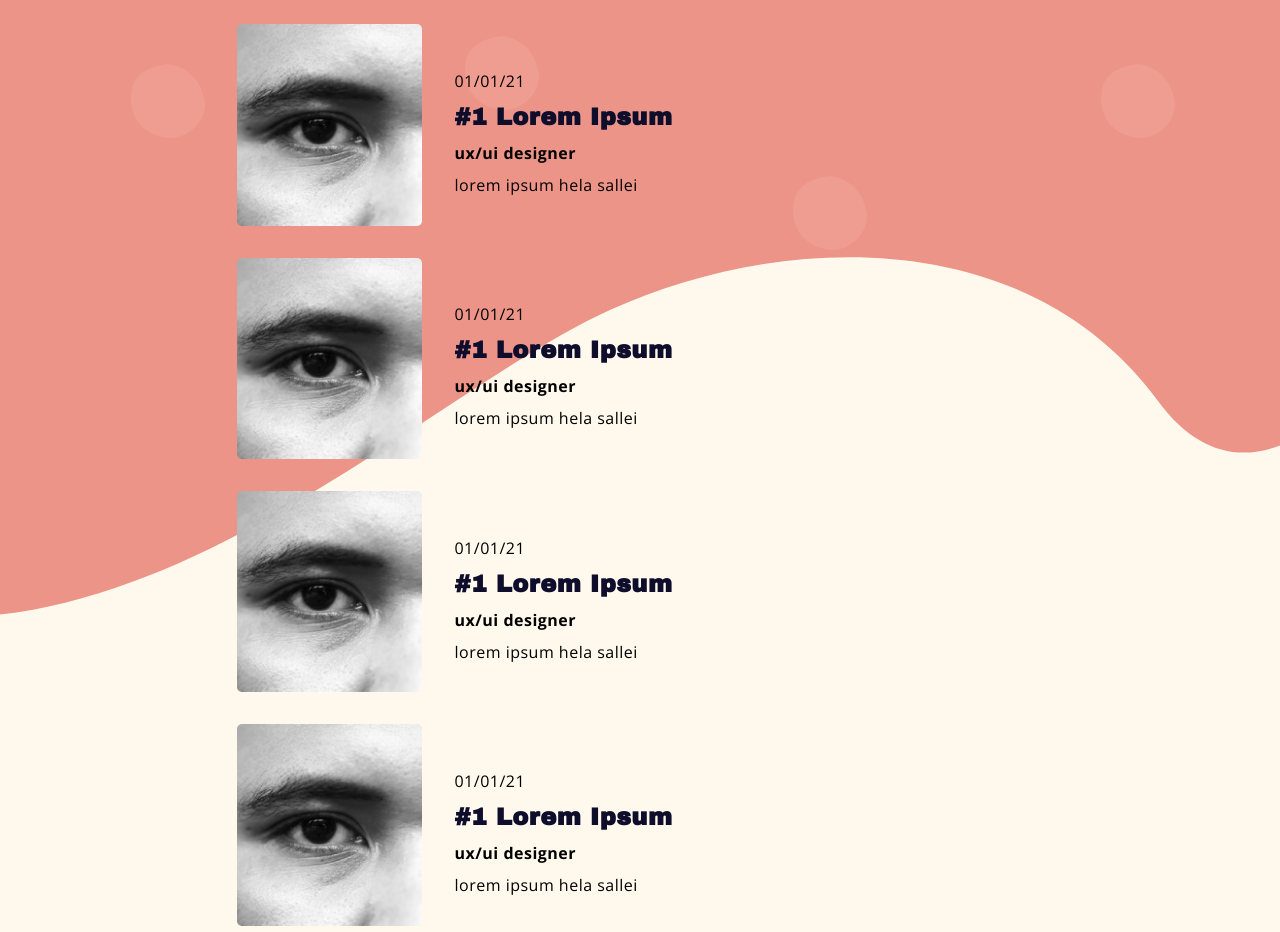
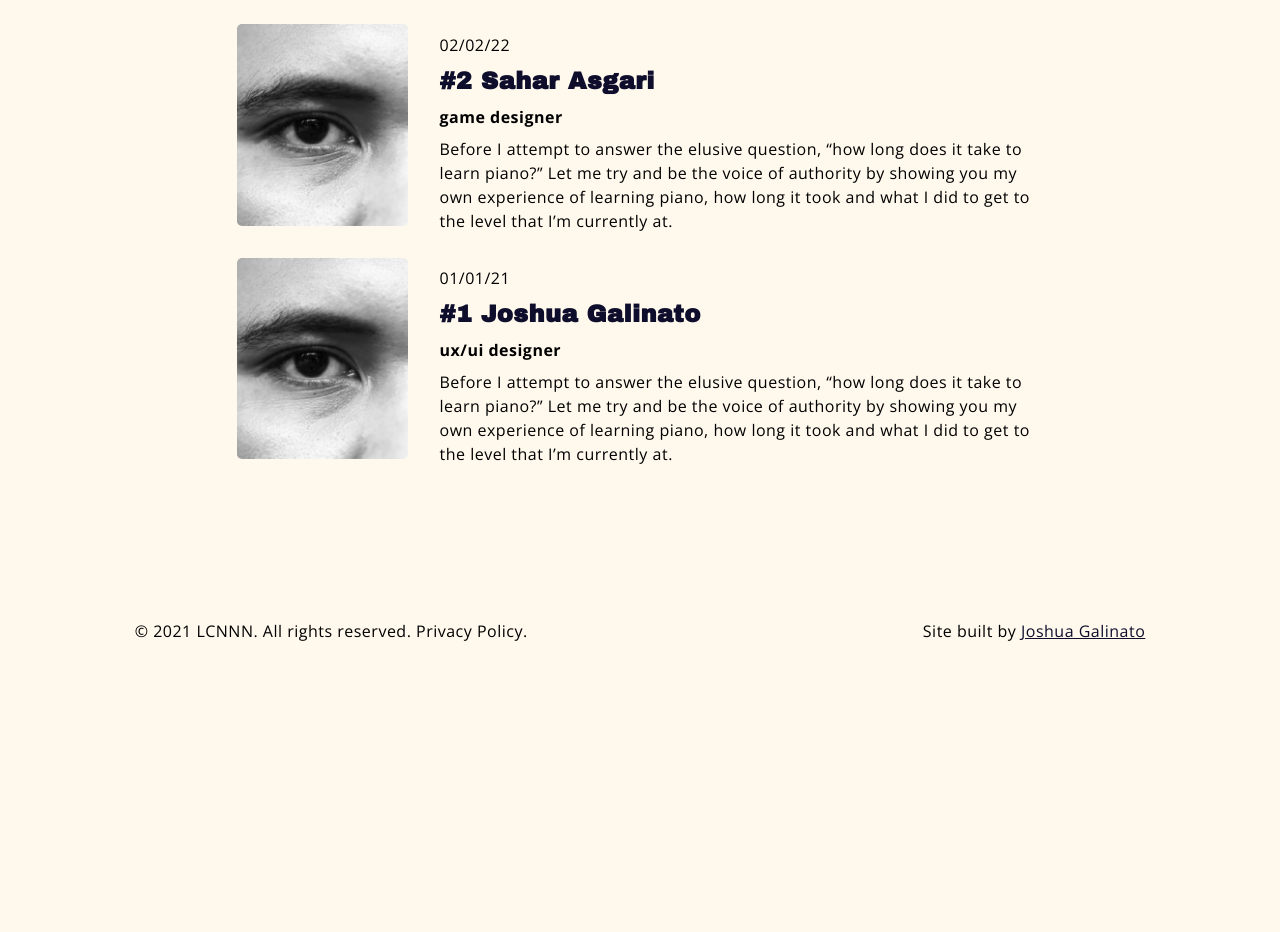
Before and after one commit to jaygal0/lcnnn, a Next.js app: page /episodes in a window 1280 px wide. Shown: the part 1020-1952 px from the top of the page. After the commit the page ends 1807 px from the top, so only its background shows below. Built offline with nearby package versions, Linux system fonts and the light colour scheme.

Commit message:
trying to figure out the dynamic routing

```diff
--- a/components/AudioPlayer.js
+++ b/components/AudioPlayer.js
@@ -29,11 +29,11 @@ const Position = styled.p`
   margin-bottom: ${({ theme }) => theme.margin.small};
 `
 
-const AudioPlayer = ({ title, position }) => {
+const AudioPlayer = ({ title, position, src }) => {
   return (
     <AudioWrapper>
       <ImageWrapper>
-        <Image src="/image.jpg" layout="fill" objectFit="cover" />
+        <Image src={src} layout="fill" objectFit="cover" />
       </ImageWrapper>
       <ContentWrapper>
         <h3>{title}</h3>
--- a/components/CardEpisodes.js
+++ b/components/CardEpisodes.js
@@ -16,6 +16,7 @@ const ImageWrapper = styled.div`
   border-radius: ${({ theme }) => theme.borderRadius.small};
   position: relative;
   padding-bottom: 25%;
+  width: 70%;
   margin-bottom: ${({ theme }) => theme.margin.medium};
   flex-grow: 1;
   overflow: hidden;
@@ -36,12 +37,12 @@ const Subtitle = styled.p`
   margin-bottom: 0.8rem;
 `
 
-const CardEpisodes = ({ title, subtitle, release, body }) => {
+const CardEpisodes = ({ title, subtitle, release, body, src }) => {
   return (
     <Link href="/detail/detail">
       <CardWrapper>
         <ImageWrapper>
-          <Image src="/card.jpg" layout="fill" objectFit="cover" />
+          <Image src={src} layout="fill" objectFit="cover" />
         </ImageWrapper>
         <TextWrapper>
           <Release>{release}</Release>
--- /dev/null
+++ b/data/episodeList.js
@@ -0,0 +1,83 @@
+const episode = [
+  {
+    number: '3',
+    firstName: 'michael',
+    surname: 'jordan',
+    profession: 'game designer',
+    src: '/card.jpg',
+    uploadDate: '02/02/22',
+    body: 'Before I attempt to answer the elusive question, “how long does it take to learn piano?” Let me try and be the voice of authority by showing you my own experience of learning piano, how long it took and what I did to get to the level that I’m currently at.',
+    usefulLinks: [
+      {
+        list: 'website',
+        link: 'https://crouchinbunny.com',
+      },
+    ],
+    topicsDiscussed: [
+      {
+        list: 'website',
+      },
+    ],
+    books: [
+      {
+        book: 'how to win friends and influence people - daniel carnegie',
+        link: 'https://joshuagalinato.com',
+      },
+    ],
+  },
+  {
+    number: '2',
+    firstName: 'sahar',
+    surname: 'asgari',
+    profession: 'game designer',
+    src: '/card.jpg',
+    uploadDate: '02/02/22',
+    body: 'Before I attempt to answer the elusive question, “how long does it take to learn piano?” Let me try and be the voice of authority by showing you my own experience of learning piano, how long it took and what I did to get to the level that I’m currently at.',
+    usefulLinks: [
+      {
+        list: 'website',
+        link: 'https://crouchinbunny.com',
+      },
+    ],
+    topicsDiscussed: [
+      {
+        list: 'website',
+      },
+    ],
+    books: [
+      {
+        book: 'how to win friends and influence people - daniel carnegie',
+        link: 'https://joshuagalinato.com',
+      },
+    ],
+  },
+
+  {
+    number: '1',
+    firstName: 'joshua',
+    surname: 'galinato',
+    profession: 'ux/ui designer',
+    src: '/card.jpg',
+    uploadDate: '01/01/21',
+    body: 'Before I attempt to answer the elusive question, “how long does it take to learn piano?” Let me try and be the voice of authority by showing you my own experience of learning piano, how long it took and what I did to get to the level that I’m currently at.',
+    usefulLinks: [
+      {
+        list: 'website',
+        link: 'https://joshuagalinato.com',
+      },
+    ],
+    topicsDiscussed: [
+      {
+        list: 'website',
+      },
+    ],
+    books: [
+      {
+        book: 'how to win friends and influence people - daniel carnegie',
+        link: 'https://joshuagalinato.com',
+      },
+    ],
+  },
+]
+
+export default episode
--- a/pages/episodes.js
+++ b/pages/episodes.js
@@ -4,6 +4,7 @@ import Hero from '../components/Hero'
 import Meta from '../components/Meta'
 import Navbar from '../components/Navbar'
 import { SectionFlex } from '../styles'
+import data from '../data/episodeList'
 
 export default function Home() {
   return (
@@ -19,48 +20,26 @@ export default function Home() {
           newsletter
         />
         <SectionFlex>
-          <CardEpisodes
-            title="#1 lorem ipsum"
-            subtitle="ux/ui designer"
-            release="01/01/21"
-            body="lorem ipsum hela sallei"
-          />
-          <CardEpisodes
-            title="#1 lorem ipsum"
-            subtitle="ux/ui designer"
-            release="01/01/21"
-            body="lorem ipsum hela sallei"
-          />
-          <CardEpisodes
-            title="#1 lorem ipsum"
-            subtitle="ux/ui designer"
-            release="01/01/21"
-            body="lorem ipsum hela sallei"
-          />{' '}
-          <CardEpisodes
-            title="#1 lorem ipsum"
-            subtitle="ux/ui designer"
-            release="01/01/21"
-            body="lorem ipsum hela sallei"
-          />{' '}
-          <CardEpisodes
-            title="#1 lorem ipsum"
-            subtitle="ux/ui designer"
-            release="01/01/21"
-            body="lorem ipsum hela sallei"
-          />{' '}
-          <CardEpisodes
-            title="#1 lorem ipsum"
-            subtitle="ux/ui designer"
-            release="01/01/21"
-            body="lorem ipsum hela sallei"
-          />{' '}
-          <CardEpisodes
-            title="#1 lorem ipsum"
-            subtitle="ux/ui designer"
-            release="01/01/21"
-            body="lorem ipsum hela sallei"
-          />
+          {data.map((item) => {
+            const {
+              number,
+              firstName,
+              surname,
+              profession,
+              src,
+              uploadDate,
+              body,
+            } = item
+            return (
+              <CardEpisodes
+                title={`#${number} ${firstName} ${surname}`}
+                subtitle={profession}
+                src={src}
+                release={uploadDate}
+                body={body}
+              />
+            )
+          })}
         </SectionFlex>
       </main>
       <footer>
--- a/pages/index.js
+++ b/pages/index.js
@@ -1,4 +1,3 @@
-import Image from 'next/image'
 import Episodes from '../components/episodes'
 import Footer from '../components/Footer'
 import Form from '../components/Form'
@@ -8,6 +7,7 @@ import Meta from '../components/Meta'
 import Navbar from '../components/Navbar'
 import Platforms from '../components/Platforms'
 import Search from '../components/Search'
+import data from '../data/episodeList'
 
 export default function Home() {
   return (
@@ -34,7 +34,7 @@ export default function Home() {
           src="/profile.jpg"
         />
         <Platforms />
-        <Episodes title="#1 lorem ipsum" position="lorem ipsum" />
+        <Episodes />
         <ImageAndText
           title="host &amp; creator"
           subheading="joshua galinato"
--- a/styles/globalStyles.js
+++ b/styles/globalStyles.js
@@ -13,9 +13,9 @@ body {
   font-weight: 400;
   letter-spacing: 0.05rem;
   background-color: ${({ theme }) => theme.color.offWhite};
-  background-image: url(blob-1.svg), url(blob-2.svg);
-  background-position: 100% 40vw, 100% 232vw;
-  background-repeat: no-repeat;
+  /* background-image: url(blob-1.svg), url(blob-2.svg); */
+  /* background-position: 100% 40vw, 100% 232vw; */
+  /* background-repeat: no-repeat; */
 }
 
 header {
```
Also changed, not shown: components/Cards.js (+7 -3 lines), components/Episodes.js (+20 -11 lines), pages/detail/detail.js (+8 -3 lines).
